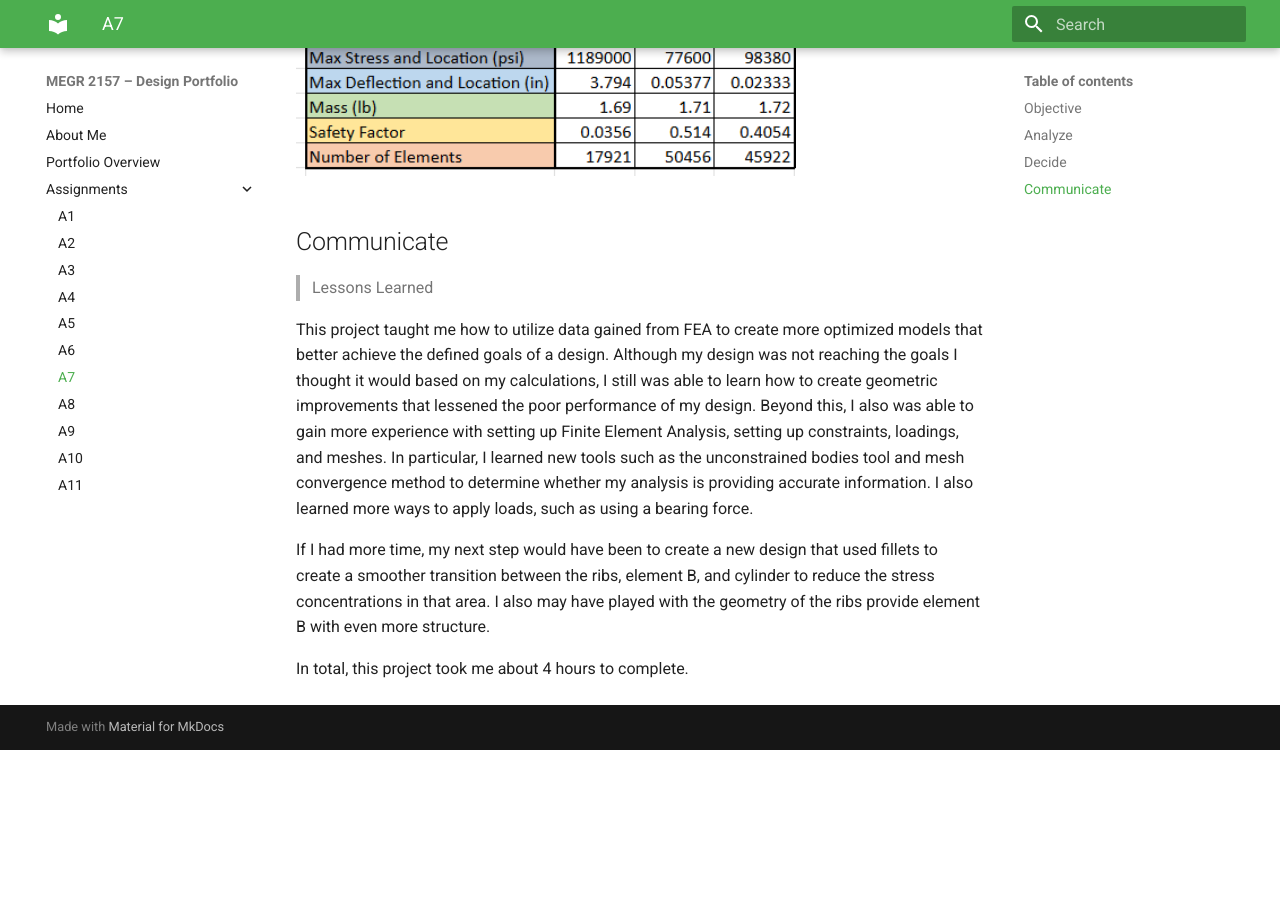
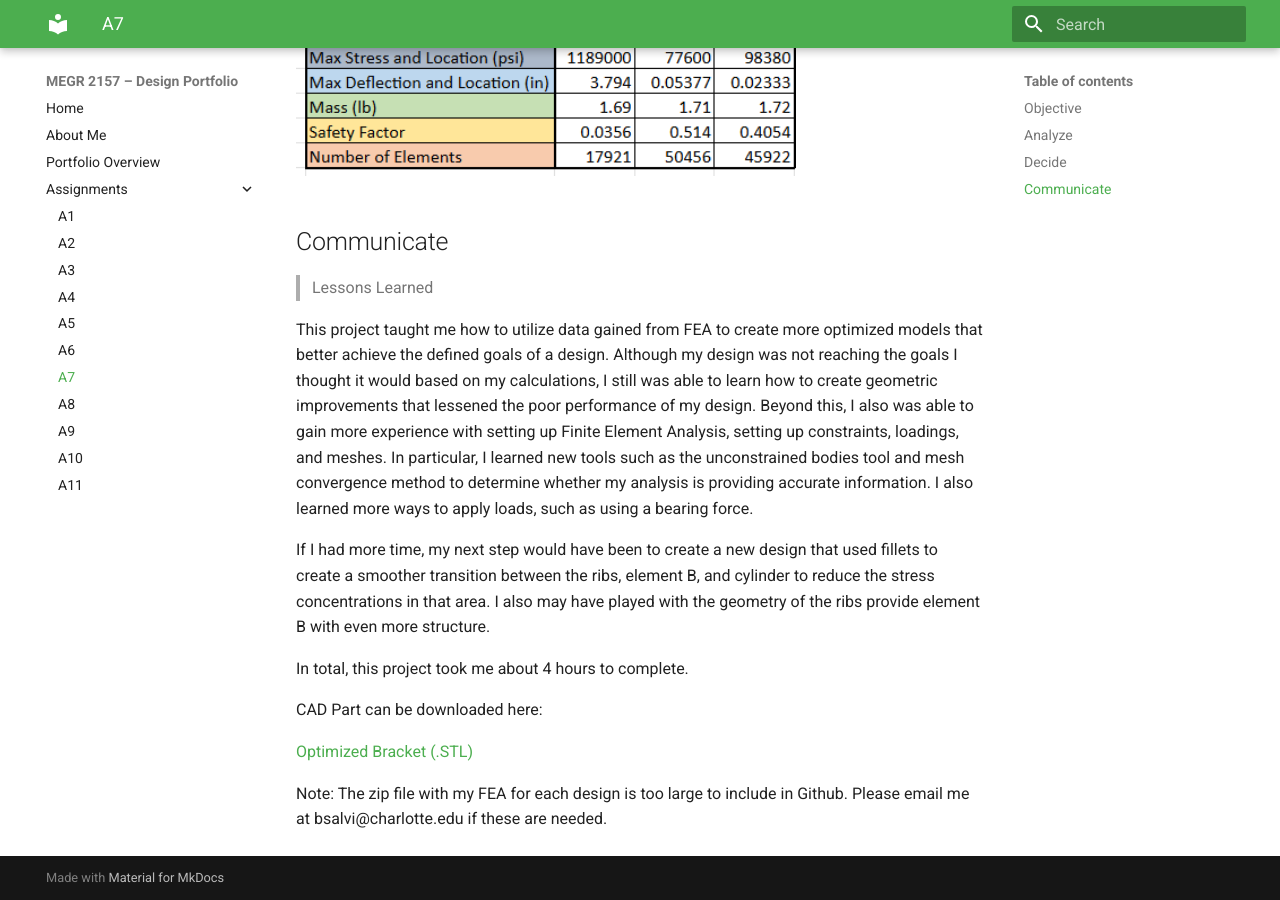
Before and after one commit to bsalvi7/megr2156-portfolio, an MkDocs documentation site: the page built from docs/assignments/A07/index.md, in a window 1280 px wide and 900 px high, scrolled down 11465 px. Built offline with MkDocs 1.6.1 and Material for MkDocs 9.7.7, drawn with Linux system fonts in a browser that asks for light colours; before the commit the page ends 12215 px from its top, so only the background shows below that.

Commit message:
Update index.md with CAD download link and FEA note
Added download link for CAD part and noted FEA file availability.

```diff
--- a/docs/assignments/A07/index.md
+++ b/docs/assignments/A07/index.md
@@ -93,3 +93,11 @@ This project taught me how to utilize data gained from FEA to create more optimi
 If I had more time, my next step would have been to create a new design that used fillets to create a smoother transition between the ribs, element B, and cylinder to reduce the stress concentrations in that area. I also may have played with the geometry of the ribs provide element B with even more structure.
 
 In total, this project took me about 4 hours to complete.
+
+CAD Part can be downloaded here:
+
+<a href="A6 Bracket Edit.SLDPRT" download>
+  Optimized Bracket (.STL)
+</a>
+
+Note: The zip file with my FEA for each design is too large to include in Github. Please email me at bsalvi@charlotte.edu if these are needed.
```
